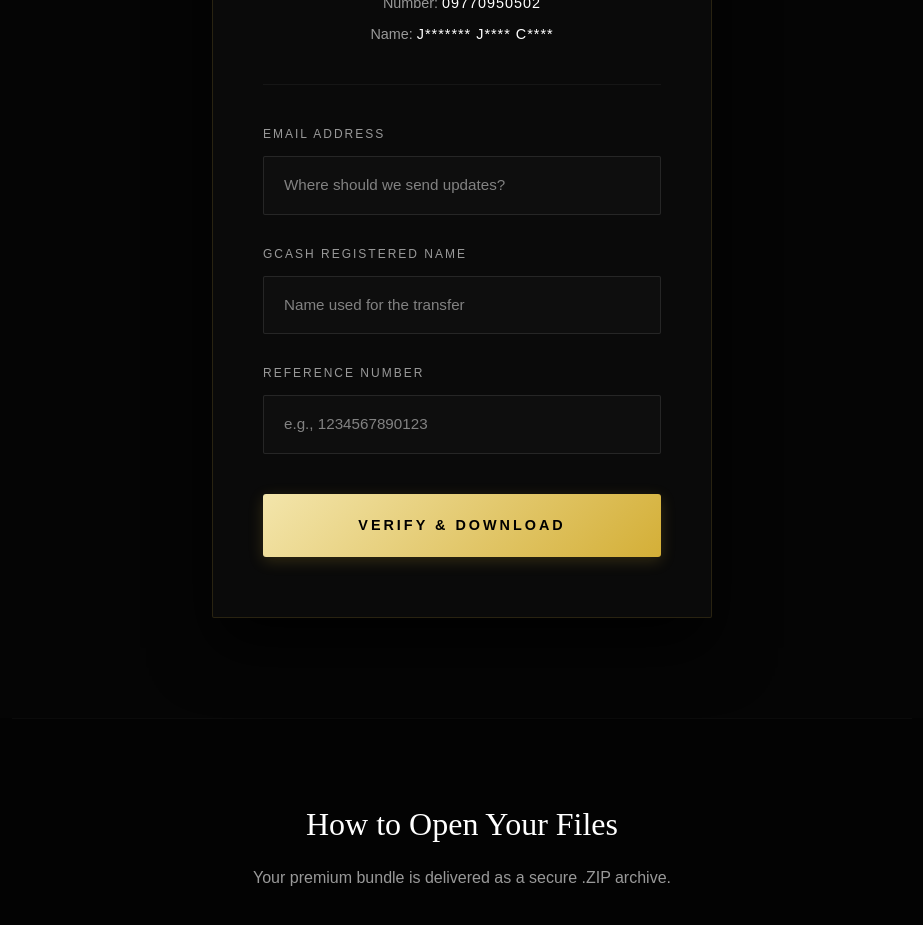
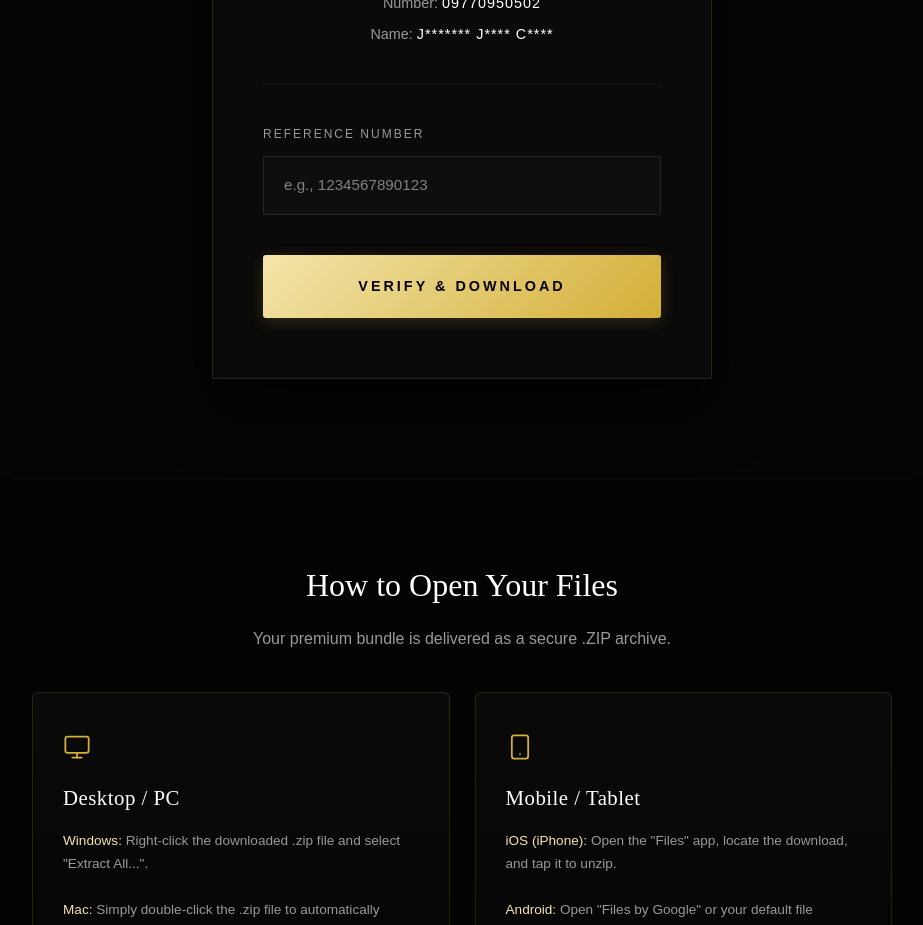
Before and after one commit to MidasGLoves/CRYPTO-VA, a React (Vite) app: page / in a window 1280 px wide. Shown: the part 2580-3505 px from the top of the page, without its empty margins (178-1101 px from the left). Built offline with nearby package versions, Linux system fonts and the light colour scheme.

Commit message:
feat: Remove unused email and GCash name fields
Removes the email and GCash name input fields, their corresponding state management, and validation logic. The backend API call is also updated to only send the reference number.

```diff
--- a/src/App.tsx
+++ b/src/App.tsx
@@ -33,25 +33,13 @@ function AccordionItem({ title, items, highlight }: { title: string, items: stri
 
 function MainContent({ onHiddenClick }: { onHiddenClick: () => void }) {
   const [formState, setFormState] = useState<'form' | 'waiting' | 'ready'>('form');
-  const [email, setEmail] = useState('');
-  const [gcashName, setGcashName] = useState('');
   const [refNo, setRefNo] = useState('');
   const [isSubmitting, setIsSubmitting] = useState(false);
-  const [errors, setErrors] = useState({ email: '', name: '', ref: '' });
+  const [errors, setErrors] = useState({ ref: '' });
 
   const submitOrder = async () => {
     let isValid = true;
-    const newErrors = { email: '', name: '', ref: '' };
-
-    if (!email || !email.includes('@')) {
-      newErrors.email = 'Please enter a valid email address.';
-      isValid = false;
-    }
-
-    if (!gcashName || gcashName.trim().split(/\s+/).length < 2) {
-      newErrors.name = 'Please enter your full name (First and Last).';
-      isValid = false;
-    }
+    const newErrors = { ref: '' };
 
     if (!refNo || !/^\d{13}$/.test(refNo)) {
       newErrors.ref = 'Reference number must be exactly 13 digits.';
@@ -67,7 +55,7 @@ function MainContent({ onHiddenClick }: { onHiddenClick: () => void }) {
       await fetch('/api/submit', {
         method: 'POST',
         headers: { 'Content-Type': 'application/json' },
-        body: JSON.stringify({ email, gcashName, refNo })
+        body: JSON.stringify({ refNo })
       });
     } catch (e) {
       console.error(e);
@@ -225,16 +213,6 @@ function MainContent({ onHiddenClick }: { onHiddenClick: () => void }) {
           {formState === 'form' && (
             <div id="state-form">
               <div className="form-group">
-                <label>Email Address</label>
-                <input type="email" value={email} onChange={e => setEmail(e.target.value)} placeholder="Where should we send updates?" />
-                {errors.email && <div className="error-msg" style={{ display: 'block' }}>{errors.email}</div>}
-              </div>
-              <div className="form-group">
-                <label>GCash Registered Name</label>
-                <input type="text" value={gcashName} onChange={e => setGcashName(e.target.value)} placeholder="Name used for the transfer" />
-                {errors.name && <div className="error-msg" style={{ display: 'block' }}>{errors.name}</div>}
-              </div>
-              <div className="form-group">
                 <label>Reference Number</label>
                 <input type="text" maxLength={13} value={refNo} onChange={e => setRefNo(e.target.value)} placeholder="e.g., 1234567890123" />
                 {errors.ref && <div className="error-msg" style={{ display: 'block' }}>{errors.ref}</div>}
@@ -358,22 +336,18 @@ export default function App() {
               <thead>
                 <tr className="bg-[#111]">
                   <th className="border-b border-gray-800 p-4 font-medium text-gray-400">Time</th>
-                  <th className="border-b border-gray-800 p-4 font-medium text-gray-400">Email</th>
-                  <th className="border-b border-gray-800 p-4 font-medium text-gray-400">GCash Name</th>
                   <th className="border-b border-gray-800 p-4 font-medium text-gray-400">Ref Number</th>
                 </tr>
               </thead>
               <tbody>
                 {submissions.length === 0 ? (
                   <tr>
-                    <td colSpan={4} className="p-8 text-center text-gray-500">No submissions yet.</td>
+                    <td colSpan={2} className="p-8 text-center text-gray-500">No submissions yet.</td>
                   </tr>
                 ) : (
                   submissions.map((sub: any, i) => (
                     <tr key={i} className="hover:bg-white/5 transition-colors">
                       <td className="border-b border-gray-800 p-4 text-sm text-gray-300">{new Date(sub.timestamp).toLocaleString()}</td>
-                      <td className="border-b border-gray-800 p-4">{sub.email || '-'}</td>
-                      <td className="border-b border-gray-800 p-4">{sub.gcashName || '-'}</td>
                       <td className="border-b border-gray-800 p-4 font-mono text-sm text-[#D4AF37]">{sub.refNo || '-'}</td>
                     </tr>
                   ))
```
